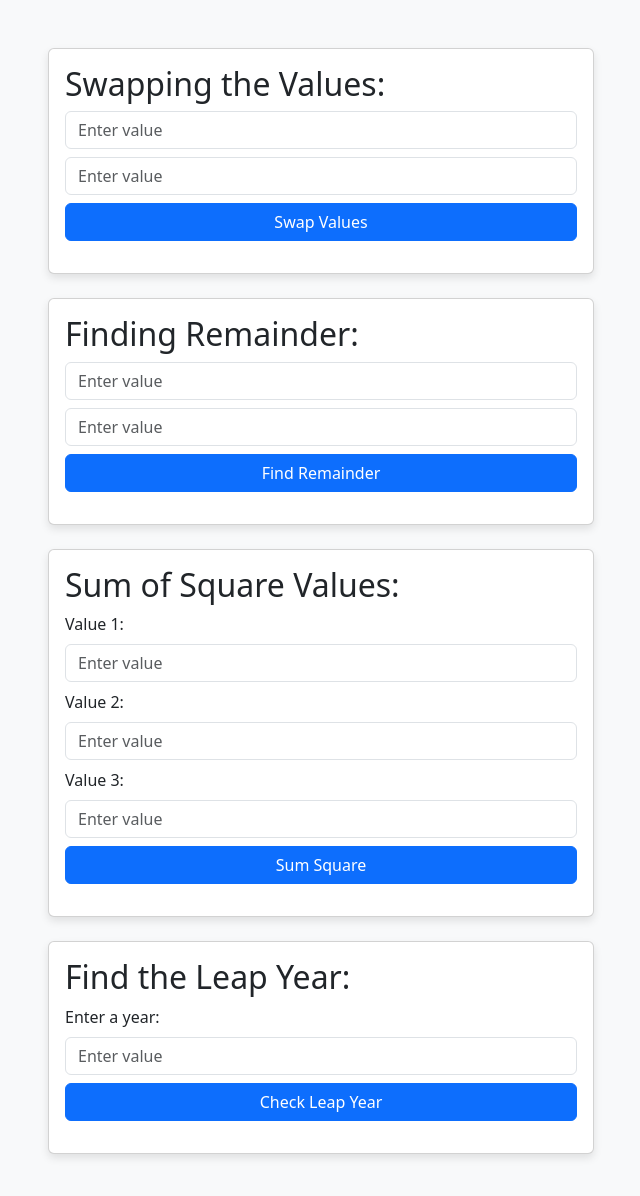
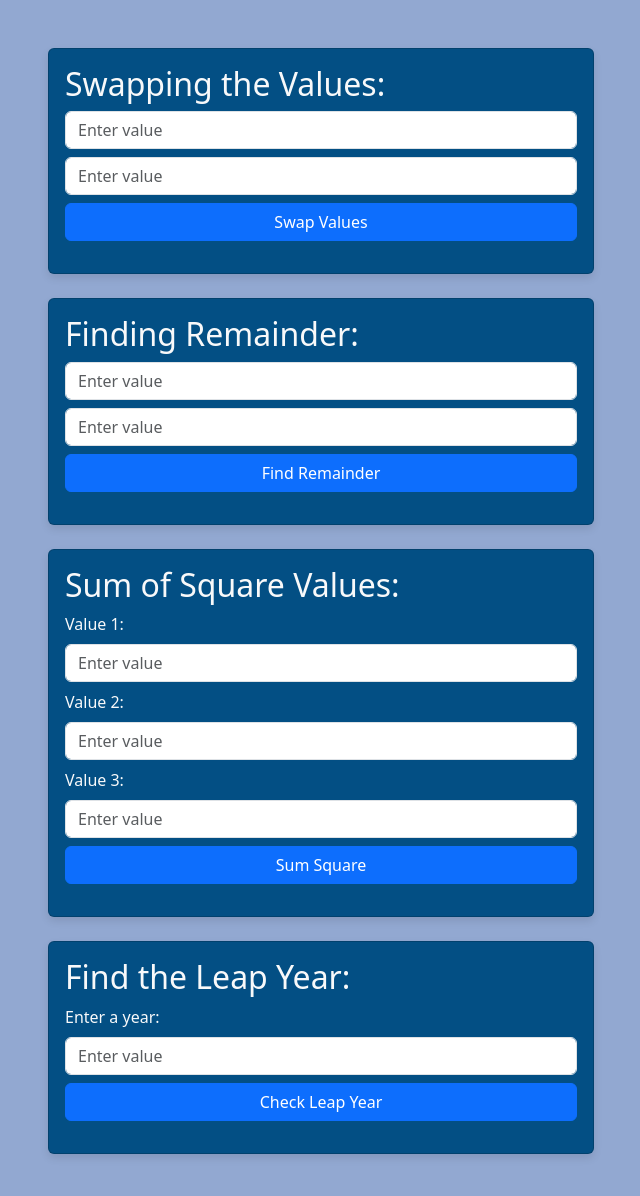
Before and after one commit to priyankraychura/JavaScript-Learning, a plain HTML site: page Practice/index.html in a window 1280 px wide. Shown: the whole page, without its empty margins (319-959 px from the left). Drawn offline with nearby package versions, Linux system fonts and the light colour scheme.

Commit message:
style changes

```diff
--- a/Practice/index.html
+++ b/Practice/index.html
@@ -7,7 +7,7 @@
     <link href="https://cdn.jsdelivr.net/npm/bootstrap@5.3.3/dist/css/bootstrap.min.css" rel="stylesheet" integrity="sha384-QWTKZyjpPEjISv5WaRU9OFeRpok6YctnYmDr5pNlyT2bRjXh0JMhjY6hW+ALEwIH" crossorigin="anonymous">
     <style>
         body {
-            background-color: #f8f9fa;
+            background-color: #92a8d1;
         }
         .card {
             box-shadow: 0 4px 8px rgba(0, 0, 0, 0.1);
@@ -17,55 +17,55 @@
 <body class="container my-5">
     <div class="row">
         <div class="col-md-6 offset-md-3">
-            <div class="card mb-4">
+            <div class="card mb-4" style="background-color: #034f84;">
                 <div class="card-body">
-                    <h2>Swapping the Values:</h2>
+                    <h2 class="text-light">Swapping the Values:</h2>
                     <div class="mb-3">
                         <input type="text" id="val1" class="form-control mb-2" placeholder="Enter value">
                         <input type="text" id="val2" class="form-control mb-2" placeholder="Enter value">
                         <button class="btn btn-primary w-100" onclick="swap()">Swap Values</button>
                     </div>
-                    <h3 id="swapped"></h3>
+                    <h3 class="text-light" id="swapped"></h3>
                 </div>
             </div>
 
-            <div class="card mb-4">
+            <div class="card mb-4" style="background-color: #034f84;">
                 <div class="card-body">
-                    <h2>Finding Remainder:</h2>
+                    <h2 class="text-light">Finding Remainder:</h2>
                     <div class="mb-3">
                         <input type="text" id="num1" class="form-control mb-2" placeholder="Enter value">
                         <input type="text" id="num2" class="form-control mb-2" placeholder="Enter value">
                         <button class="btn btn-primary w-100" onclick="reminder()">Find Remainder</button>
                     </div>
-                    <h3 id="reminder"></h3>
+                    <h3 class="text-light" id="reminder"></h3>
                 </div>
             </div>
 
-            <div class="card mb-4">
+            <div class="card mb-4" style="background-color: #034f84;">
                 <div class="card-body">
-                    <h2>Sum of Square Values:</h2>
+                    <h2 class="text-light">Sum of Square Values:</h2>
                     <div class="mb-3">
-                        <label for="n1" class="form-label">Value 1:</label>
+                        <label for="n1" class="form-label text-light">Value 1:</label>
                         <input type="text" id="n1" class="form-control mb-2" placeholder="Enter value">
-                        <label for="n2" class="form-label">Value 2:</label>
+                        <label for="n2" class="form-label text-light">Value 2:</label>
                         <input type="text" id="n2" class="form-control mb-2" placeholder="Enter value">
-                        <label for="n3" class="form-label">Value 3:</label>
+                        <label for="n3" class="form-label text-light">Value 3:</label>
                         <input type="text" id="n3" class="form-control mb-2" placeholder="Enter value">
                         <button class="btn btn-primary w-100" onclick="sumSquare()">Sum Square</button>
                     </div>
-                    <h3 id="sumSquare"></h3>
+                    <h3 class="text-light" id="sumSquare"></h3>
                 </div>
             </div>
 
-            <div class="card mb-4">
+            <div class="card mb-4" style="background-color: #034f84;">
                 <div class="card-body">
-                    <h2>Find the Leap Year:</h2>
+                    <h2 class="text-light">Find the Leap Year:</h2>
                     <div class="mb-3">
-                        <label for="year" class="form-label">Enter a year:</label>
+                        <label for="year" class="form-label text-light">Enter a year:</label>
                         <input type="text" id="year" class="form-control mb-2" placeholder="Enter value">
                         <button class="btn btn-primary w-100" onclick="leapYear()">Check Leap Year</button>
                     </div>
-                    <h3 id="isLeap"></h3>
+                    <h3 class="text-light" id="isLeap"></h3>
                 </div>
             </div>
         </div>
```
